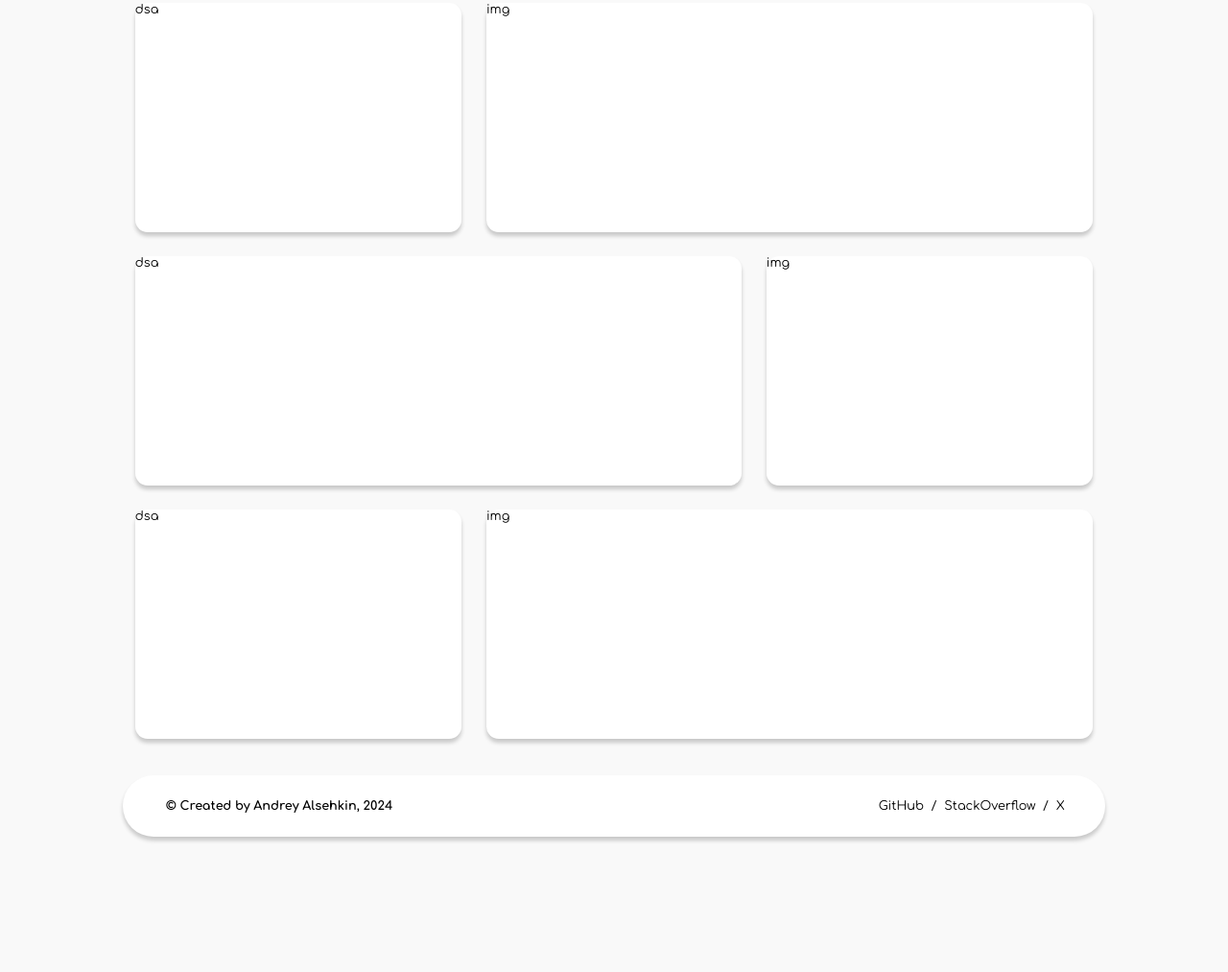
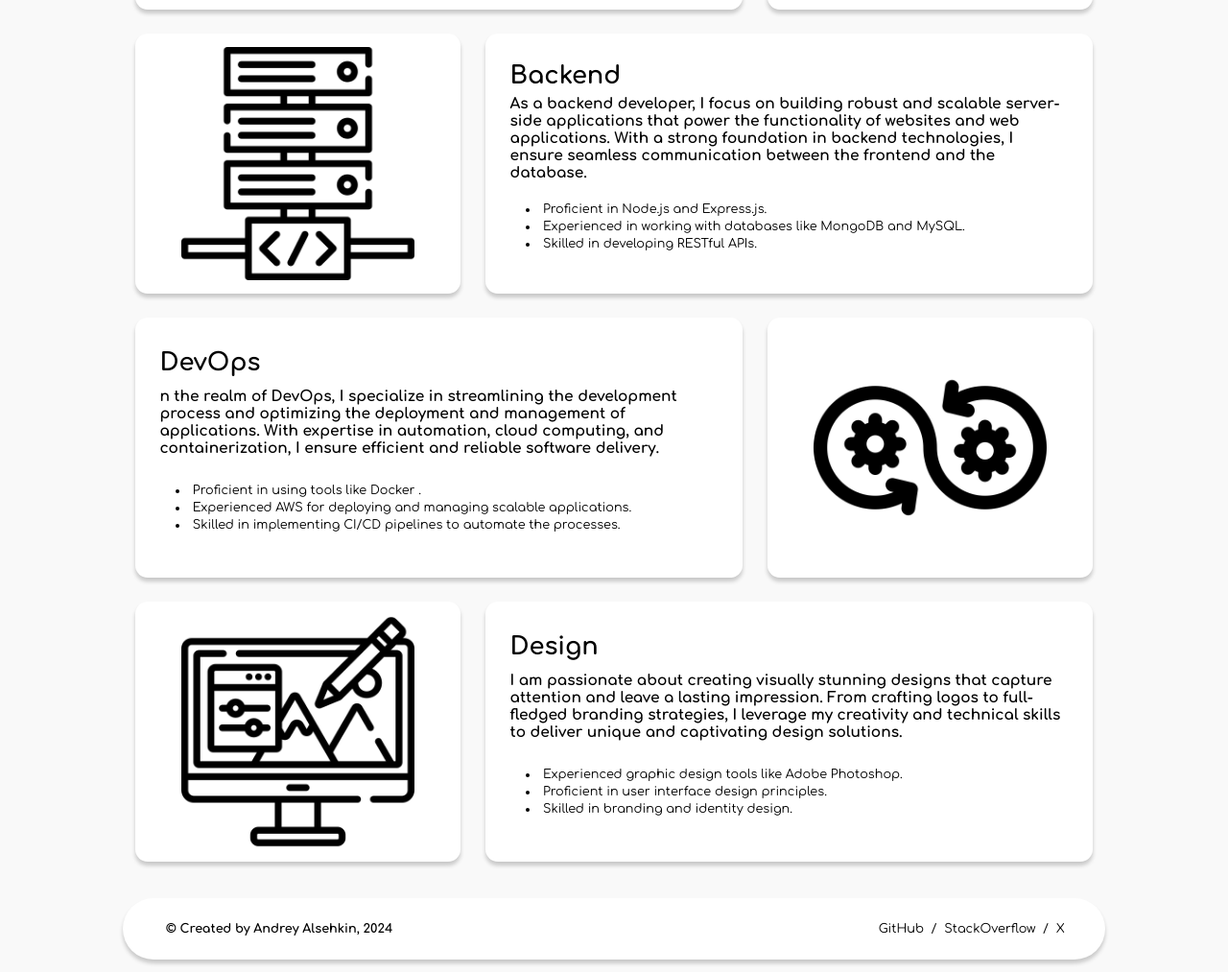
Before and after one commit to risunyaaa/WebPortfolio, a plain HTML site: page pages/services/index.html in a window 1280 px wide. Shown: the part 597-1610 px from the top of the page at 96% size. Before the commit the page ends 1482 px from the top, so only its background shows below. Drawn offline with nearby package versions, Linux system fonts and the light colour scheme; a web font is replaced by a local one.

Commit message:
v 12.0
final case / complete content

```diff
--- a/pages/services/index.html
+++ b/pages/services/index.html
@@ -8,6 +8,8 @@
     <link rel="stylesheet" href="../../styles/header.css">
     <link rel="stylesheet" href="../../styles/footer.css">
     <link rel="stylesheet" href="../../styles/services/services.css">
+    <script src="https://ajax.googleapis.com/ajax/libs/jquery/3.7.1/jquery.min.js"></script>
+    <script type="text/javascript" src="//cdn.jsdelivr.net/npm/slick-carousel@1.8.1/slick/slick.min.js"></script>
 </head>
 <body>
   <header class="header">
@@ -37,23 +39,63 @@
 
         <div class="services-container">
             <div class="services-item">
-                <div class="services-item-text">sda</div>
-                <div class="services-item-img">img</div>
+              <div class="services-item__text">
+                <div class="services-item__heading">Frontend</div>
+                <div class="services-item__paragraph">I specialize in crafting visually appealing and user-friendly interfaces that enhance the overall user experience. With a keen eye for design and a deep understanding of frontend technologies, I bring websites and applications to life with creativity and precision.</div>
+                <ul class="services-item__list">
+                  <li class="services-item__list-item">Proficient in HTML and CSS for building responsive and engaging web pages.</li>
+                  <li class="services-item__list-item">Experienced in utilizing the React library to create dynamic user interfaces.</li>
+                  <li class="services-item__list-item">Skilled in Next.js framework for building fast and SEO-friendly web applications.</li>
+                </ul>
+              </div>
+                <div class="services-item__img-box">
+                  <img class="services-item__img" src="../../images/front.png">
+                </div>
             </div>
 
             <div class="services-item">
-                <div class="services-item-img">dsa</div>
-                <div class="services-item-text">img</div>
+                <div class="services-item__img-box">
+                  <img class="services-item__img" src="../../images/back.png">
+                </div>
+                <div class="services-item__text">
+                  <div class="services-item__heading">Backend</div>
+                  <div class="services-item__paragraph">As a backend developer, I focus on building robust and scalable server-side applications that power the functionality of websites and web applications. With a strong foundation in backend technologies, I ensure seamless communication between the frontend and the database.</div>
+                  <ul class="services-item__list">
+                    <li class="services-item__list-item">Proficient in Node.js and Express.js.</li>
+                    <li class="services-item__list-item">Experienced in working with databases like MongoDB and MySQL.</li>
+                    <li class="services-item__list-item">Skilled in developing RESTful APIs.</li>
+                  </ul>
+                </div>
             </div>
 
             <div class="services-item">
-                <div class="services-item-text">dsa</div>
-                <div class="services-item-img">img</div>
+              <div class="services-item__text">
+                <div class="services-item__heading">DevOps</div>
+                <div class="services-item__paragraph">n the realm of DevOps, I specialize in streamlining the development process and optimizing the deployment and management of applications. With expertise in automation, cloud computing, and containerization, I ensure efficient and reliable software delivery.</div>
+                <ul class="services-item__list">
+                  <li class="services-item__list-item">Proficient in using tools like Docker .</li>
+                  <li class="services-item__list-item">Experienced AWS for deploying and managing scalable applications.</li>
+                  <li class="services-item__list-item">Skilled in implementing CI/CD pipelines to automate the processes.</li>
+                </ul>
+              </div>
+                <div class="services-item__img-box">
+                  <img class="services-item__img" src="../../images/devops.png">
+                </div>
             </div>
 
             <div class="services-item">
-                <div class="services-item-img">dsa</div>
-                <div class="services-item-text">img</div>
+                <div class="services-item__img-box">
+                  <img class="services-item__img" src="../../images/design.png">
+                </div>
+                <div class="services-item__text">
+                  <div class="services-item__heading">Design</div>
+                  <div class="services-item__paragraph">I am passionate about creating visually stunning designs that capture attention and leave a lasting impression. From crafting logos to full-fledged branding strategies, I leverage my creativity and technical skills to deliver unique and captivating design solutions.</div>
+                  <ul class="services-item__list">
+                    <li class="services-item__list-item">Experienced graphic design tools like Adobe Photoshop.</li>
+                    <li class="services-item__list-item">Proficient in user interface design principles.</li>
+                    <li class="services-item__list-item">Skilled in branding and identity design.</li>
+                  </ul>
+                </div>
             </div>
         </div>
     </main>
--- a/styles/global.css
+++ b/styles/global.css
@@ -25,6 +25,16 @@ body {
     :root {
         font-size: calc(0.3em + 0.45vw);
     }
+
+    .services-item__paragraph {
+        display: none;
+    }
+    .services-item {
+        justify-content: space-around;
+    }
+    .services-item__list {
+        display: none;
+    }
     .navbar {
         display: none;
     }
@@ -35,7 +45,9 @@ body {
     :root {
         font-size: calc(0.3em + 0.5vw);
     }
-
+    .services-item__list {
+        display: block;
+    }
 }
 
 @media (min-width: 768px) {
@@ -52,6 +64,13 @@ body {
     .navbar {
         display: flex;
     }
+    .services-item__paragraph {
+        display: block;
+    }
+    .services-item {
+        justify-content: space-between;
+    }
+
 }
 @media (min-width: 1200px) {
     :root {
--- a/styles/services/services.css
+++ b/styles/services/services.css
@@ -1,32 +1,3 @@
-.services-container {
-   display: flex;
-   flex-direction: column;
-}
-
-.services-item {
-    width: 100%;
-    height: calc(5em + 25vh);
-    display: flex;
-    justify-content: space-between;
-}
-
-.services-item-img{
-    width: 35%;
-    margin: 1em;
-    background-color: var(--white-color);
-    box-shadow: 0 4px 4px rgba(0, 0, 0, 0.2);
-    border-radius: 1em;
-}
-
-.services-item-text{
-    width: 65%;
-    margin: 1em;
-    background-color: var(--white-color);
-    box-shadow: 0 4px 4px rgba(0, 0, 0, 0.2);
-    border-radius: 1em;
-}
-
-
 .header-box {
     margin: 5em 0;
     padding: 1em;
@@ -43,3 +14,66 @@
 .header-box__text {
     font-size: 1em;
 }
+
+.services-container {
+   display: flex;
+   flex-direction: column;
+}
+
+.services-item {
+    width: 100%;
+    height: calc(15em + 5vh + 5vw);
+    max-height: 500px;
+    display: flex;
+}
+
+.services-item__img-box{
+    width: 35%;
+    margin: 1em;
+    background-color: var(--white-color);
+    box-shadow: 0 4px 4px rgba(0, 0, 0, 0.2);
+    border-radius: 1em;
+}
+
+.services-item__text {
+    width: 65%;
+    margin: 1em;
+    padding: 2em;
+    background-color: var(--white-color);
+    box-shadow: 0 4px 4px rgba(0, 0, 0, 0.2);
+    border-radius: 1em;
+    display: flex;
+    flex-direction: column;
+    justify-content: space-around;
+}
+
+.services-item__heading {
+    font-size: 2rem;
+    font-weight: 1000;
+}
+
+.services-item__paragraph {
+    font-size: 1.2rem;
+    font-weight: 700;
+}
+
+.services-item__list {
+    padding: 1em;
+}
+
+.services-item__list-item {
+    list-style: inside;
+    margin: 0.3em;
+}
+
+.services-item__img-box {
+    display: flex;
+    justify-content: center;
+    align-items: center;
+}
+
+.services-item__img {
+    height: 90%;
+    object-fit: contain;
+    max-width: 90%;
+}
--- a/styles/works/works.css
+++ b/styles/works/works.css
@@ -3,7 +3,7 @@
     padding: 1em;
     background: var(--white-color);
     box-shadow: 0 4px 4px rgba(0, 0, 0, 0.2);
-    border-radius: 1em;
+    border-radius: 2em;
 }
 
 .header-box__name {
```
Also changed, not shown: images/back.png (added), images/design.png (added), images/devops.png (added), images/front.png (added).
